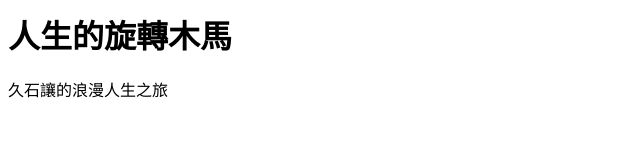
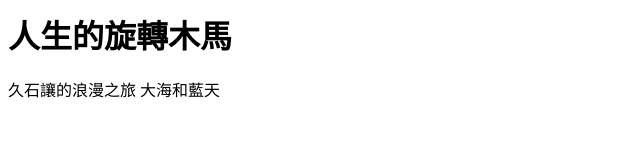
Before and after one commit to cicime/mycate, a plain HTML site: page index.html in a window 1280 px wide. Shown: the full height of the page, 0-640 px from the left. Drawn offline with Linux system fonts and the light colour scheme.

Commit message:
add feature

```diff
--- a/index.html
+++ b/index.html
@@ -20,7 +20,8 @@
 
 	<p>
 
-		久石讓的浪漫人生之旅
+		久石讓的浪漫之旅
+		大海和藍天
 
 	</p>
 
```
